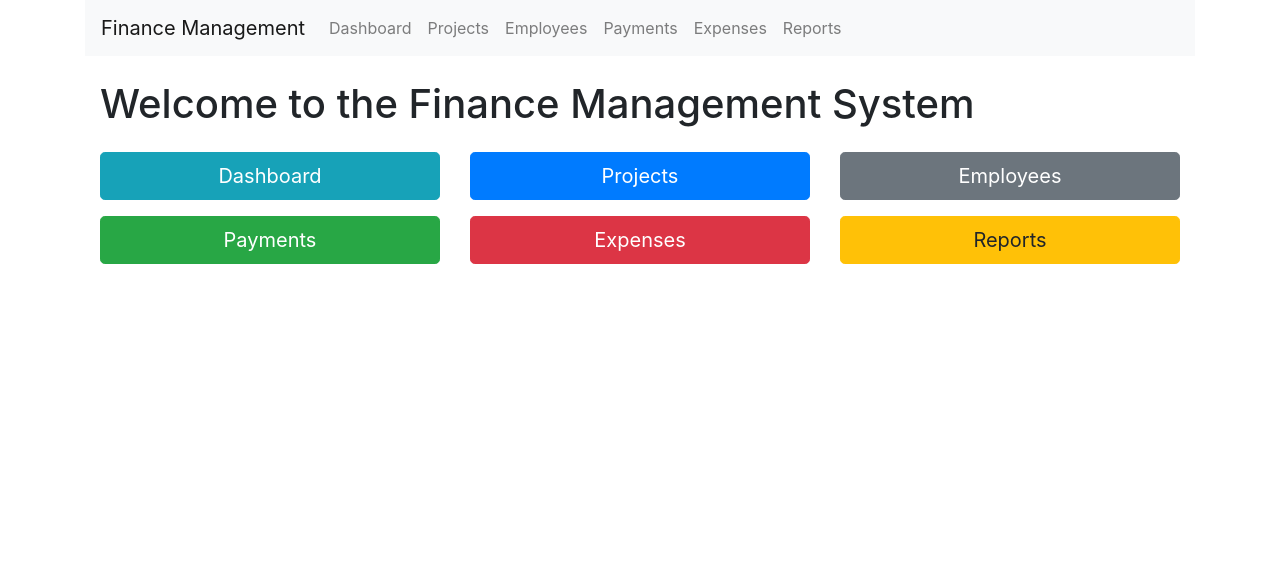
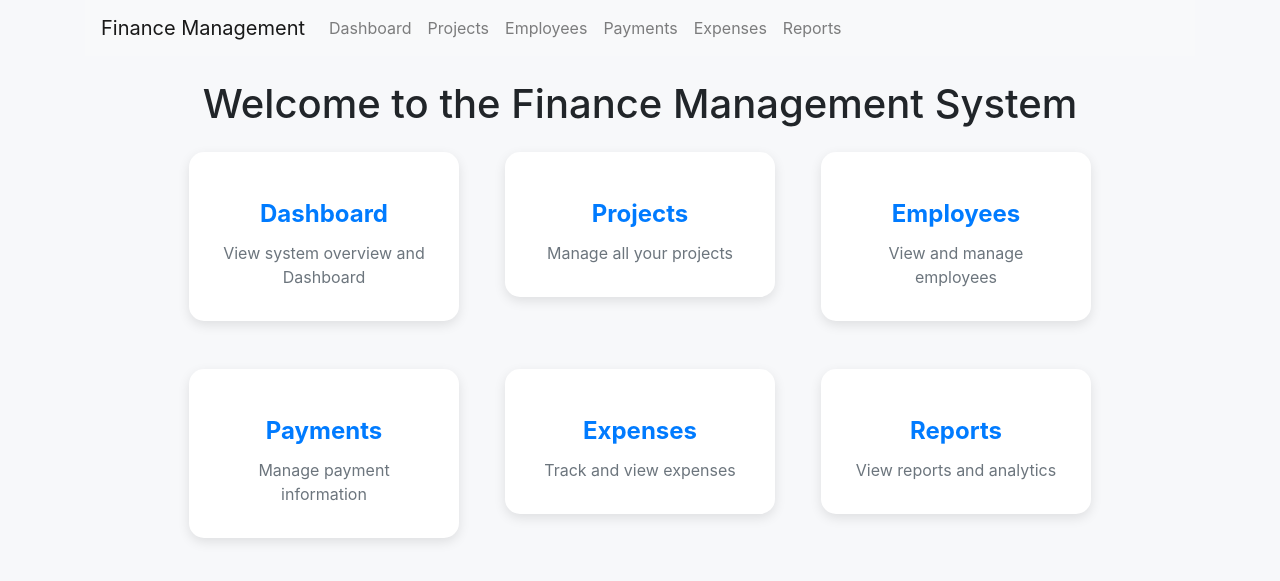
Before and after one commit to HashirAbdulah/Finance_Management_Platform, a Django app: page / in a window 1280 px wide. Shown: the top 581 px of the page. Run offline with Django 5.2, Linux system fonts and the light colour scheme; some libraries are stand-ins or nearby versions.

Commit message:
"Updated home.html template with new CSS styles and card-based layout, and added a back button to project_list.html"

```diff
--- a/home/templates/home/home.html
+++ b/home/templates/home/home.html
@@ -1,28 +1,152 @@
 {% extends "home/base.html" %}
 
 {% block content %}
+<style>
+    body {
+  background-color: #f7f8fa;
+}
+
+.card-container {
+  display: flex;
+  justify-content: space-between;
+  flex-wrap: wrap;
+}
+
+.custom-card {
+  border: none;
+  border-radius: 15px;
+  overflow: hidden;
+  background-color: #fff;
+  box-shadow: 0 4px 12px rgba(0, 0, 0, 0.1);
+  transition: all 0.3s ease-in-out;
+  text-align: center;
+  cursor: pointer;
+}
+
+.custom-card:hover {
+  transform: scale(1.05);
+  box-shadow: 0 8px 24px rgba(0, 0, 0, 0.2);
+}
+
+.custom-card .card-body {
+  padding: 2rem;
+}
+
+.custom-card .icon {
+  display: block;
+  color: #00aaff;
+  transition: color 0.3s ease-in-out;
+}
+
+.custom-card:hover .icon {
+  color: #0066cc;
+}
+
+.custom-card .card-title {
+  font-size: 1.5rem;
+  font-weight: 700;
+  margin-top: 1rem;
+}
+
+.custom-card .card-text {
+  font-size: 1rem;
+  color: #6c757d;
+}
+
+@media (max-width: 768px) {
+  .card-container {
+    flex-direction: column;
+  }
+
+  .custom-card {
+    margin-bottom: 1.5rem;
+  }
+}
+
+.row {
+  display: flex;
+  justify-content: center;
+  gap: 1rem;
+  flex-wrap: wrap;
+}
+
+.col-md-4 {
+  flex: 1;
+  min-width: 250px;
+  max-width: 300px;
+}
+
+</style>
 <div class="container">
-    <h1 class="my-4">Welcome to the Finance Management System</h1>
-    <div class="row">
-        <div class="col-md-4">
-            <a href="/dashboard/overview/" class="btn btn-info btn-lg btn-block">Dashboard</a>
+    <h1 class="my-4 text-center">Welcome to the Finance Management System</h1>
+
+    <div class="row justify-content-center">
+        <!-- Dashboard Card -->
+        <div class="col-md-4 mb-4">
+            <a href="/dashboard/overview/" class="card custom-card">
+                <div class="card-body text-center">
+                    <span class="icon"><i class="fas fa-chart-line fa-3x"></i></span>
+                    <h5 class="card-title mt-3">Dashboard</h5>
+                    <p class="card-text">View system overview and Dashboard</p>
+                </div>
+            </a>
         </div>
-        <div class="col-md-4">
-            <a href="/projects/" class="btn btn-primary btn-lg btn-block">Projects</a>
+
+        <!-- Projects Card -->
+        <div class="col-md-4 mb-4">
+            <a href="/projects/" class="card custom-card">
+                <div class="card-body text-center">
+                    <span class="icon"><i class="fas fa-project-diagram fa-3x"></i></span>
+                    <h5 class="card-title mt-3">Projects</h5>
+                    <p class="card-text">Manage all your projects</p>
+                </div>
+            </a>
         </div>
-        <div class="col-md-4">
-            <a href="/employees/" class="btn btn-secondary btn-lg btn-block">Employees</a>
+
+        <!-- Employees Card -->
+        <div class="col-md-4 mb-4">
+            <a href="/employees/" class="card custom-card">
+                <div class="card-body text-center">
+                    <span class="icon"><i class="fas fa-users fa-3x"></i></span>
+                    <h5 class="card-title mt-3">Employees</h5>
+                    <p class="card-text">View and manage employees</p>
+                </div>
+            </a>
         </div>
     </div>
-    <div class="row mt-3">
-        <div class="col-md-4">
-            <a href="/payments/" class="btn btn-success btn-lg btn-block">Payments</a>
+
+    <div class="row justify-content-center mt-4">
+        <!-- Payments Card -->
+        <div class="col-md-4 mb-4">
+            <a href="/payments/" class="card custom-card">
+                <div class="card-body text-center">
+                    <span class="icon"><i class="fas fa-credit-card fa-3x"></i></span>
+                    <h5 class="card-title mt-3">Payments</h5>
+                    <p class="card-text">Manage payment information</p>
+                </div>
+            </a>
         </div>
-        <div class="col-md-4">
-            <a href="/expenses/" class="btn btn-danger btn-lg btn-block">Expenses</a>
+
+        <!-- Expenses Card -->
+        <div class="col-md-4 mb-4">
+            <a href="/expenses/" class="card custom-card">
+                <div class="card-body text-center">
+                    <span class="icon"><i class="fas fa-file-invoice-dollar fa-3x"></i></span>
+                    <h5 class="card-title mt-3">Expenses</h5>
+                    <p class="card-text">Track and view expenses</p>
+                </div>
+            </a>
         </div>
-        <div class="col-md-4">
-            <a href="/reports/" class="btn btn-warning btn-lg btn-block">Reports</a>
+
+        <!-- Reports Card -->
+        <div class="col-md-4 mb-4">
+            <a href="/reports/" class="card custom-card">
+                <div class="card-body text-center">
+                    <span class="icon"><i class="fas fa-chart-bar fa-3x"></i></span>
+                    <h5 class="card-title mt-3">Reports</h5>
+                    <p class="card-text">View reports and analytics</p>
+                </div>
+            </a>
         </div>
     </div>
 </div>
--- a/projects/templates/projects/project_list.html
+++ b/projects/templates/projects/project_list.html
@@ -3,6 +3,10 @@
 {% block content %}
 <div class="container">
     <h1 class="my-4">Project List</h1>
+    <a href="{% url 'home' %}" class="button is-primary is-small">
+        <span class="icon"><i class="fas fa-home"></i></span>
+        <span>Back</span>
+    </a>
     <table class="table table-striped table-bordered">
         <thead>
             <tr>
```
